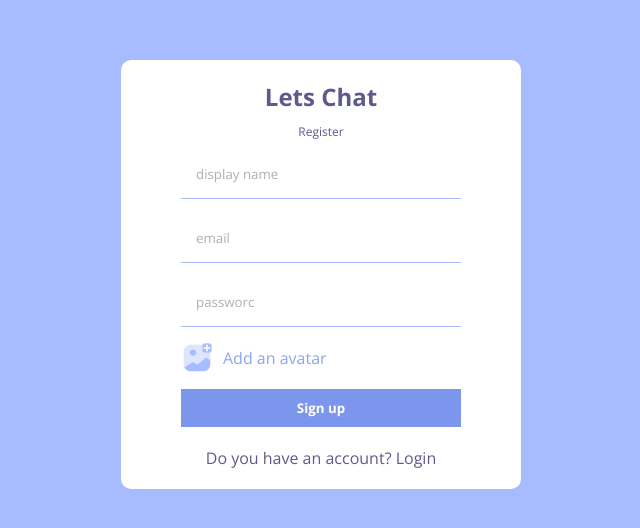
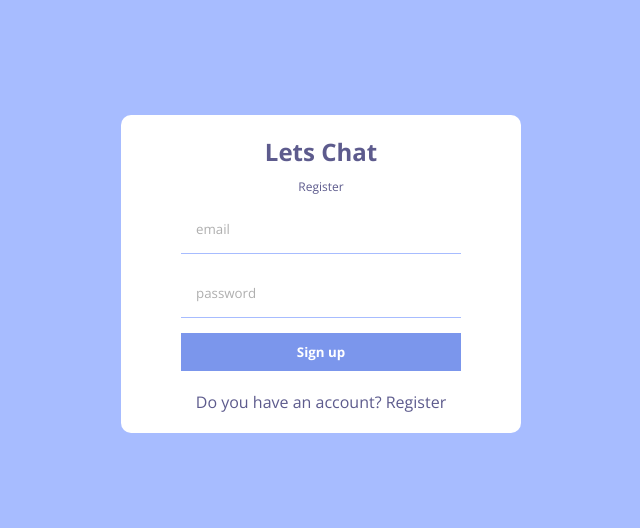
Before and after one commit to triplekingg/Lets-chat, a React (Create React App) app: page / in a window 1280 px wide. Shown: the part 126-654 px from the top of the page, without its empty margins (319-959 px from the left). Built offline with nearby package versions, Linux system fonts and the light colour scheme.

Commit message:
design login page

```diff
--- a/src/App.js
+++ b/src/App.js
@@ -1,10 +1,11 @@
 import React from 'react'
+import Login from './pages/Login'
 import Register from './pages/Register'
 import './style.scss'
 
 const App = () => {
   return (
-    <Register />
+    <Login />
   )
 }
 
--- a/src/pages/Login.jsx
+++ b/src/pages/Login.jsx
@@ -0,0 +1,20 @@
+import React from 'react'
+import Add from "../img/addAvatar.png"
+const Login = () => {
+  return (
+    <div className='formContainer'>
+        <div className='formWrapper'>
+            <span className='logo'>Lets Chat</span>
+            <span className='title'>Register</span>
+            <form>
+                <input type="email" placeholder='email'/>
+                <input type="password" placeholder='password'/>
+                <button>Sign up</button>
+            </form>
+            <p>Do you have an account? Register</p>
+        </div>
+    </div>
+  )
+}
+
+export default Login
--- a/src/pages/Register.jsx
+++ b/src/pages/Register.jsx
@@ -9,7 +9,7 @@
             <form>
                 <input type="text" placeholder='display name'/>
                 <input type="email" placeholder='email'/>
-                <input type="password" placeholder='passworc'/>
+                <input type="password" placeholder='password'/>
                 <input style={{display:"none"}} type="file" id='file' />
                 <label htmlFor='file'>
                     <img src={Add} alt="" />
```
